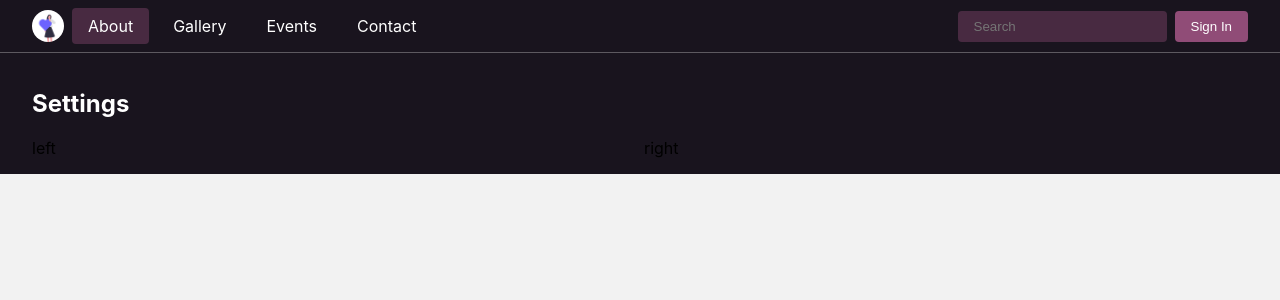
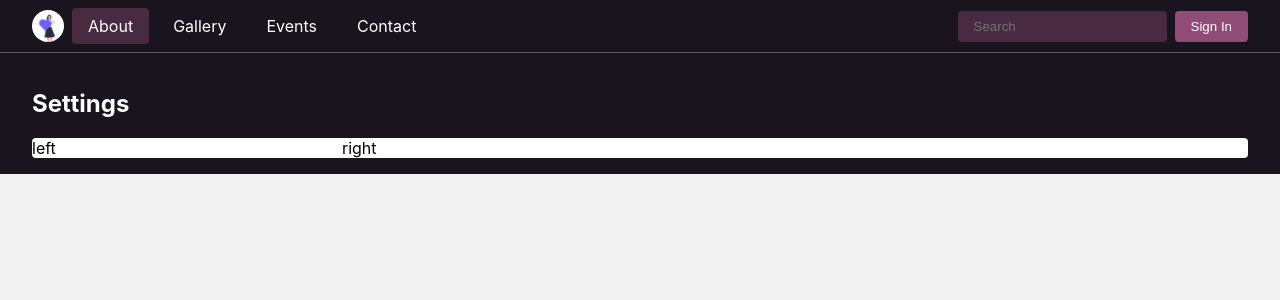
Before and after one commit to JuliaCMint/design-system, a React (Create React App) app: page / in a window 1280 px wide. Shown: the top 300 px of the page. Built offline with nearby package versions, Linux system fonts and the light colour scheme.

Commit message:
added content pane

```diff
--- a/src/components/Content.jsx
+++ b/src/components/Content.jsx
@@ -14,6 +14,14 @@ const ContentHeader = styled.header`
   color: #fff;
 `;
 
+const ContentPane = styled(Split).attrs(() => ({
+  gutter: "none",
+  fraction: "1/4",
+}))`
+  background: white;
+  border-radius: 0.25rem;
+`;
+
 const Content = () => {
   return (
     <ContentArea>
@@ -21,10 +29,10 @@ const Content = () => {
         <ContentHeader>
           <h2>Settings</h2>
         </ContentHeader>
-        <Split>
+        <ContentPane>
           <div>left</div>
           <div>right</div>
-        </Split>
+        </ContentPane>
       </CenterAlignedContainer>
     </ContentArea>
   );
```
